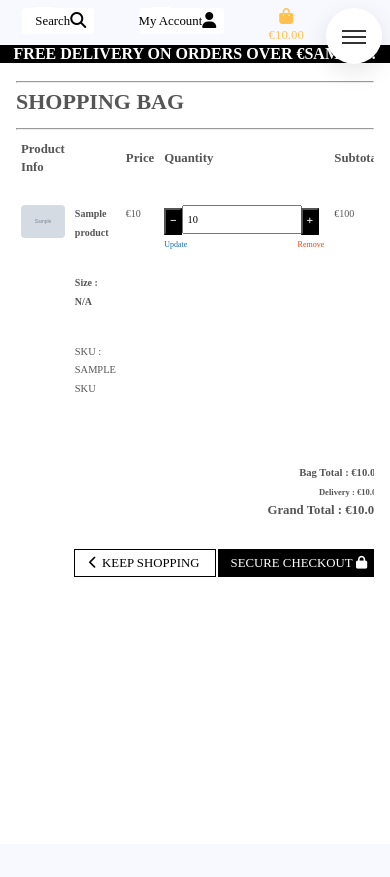
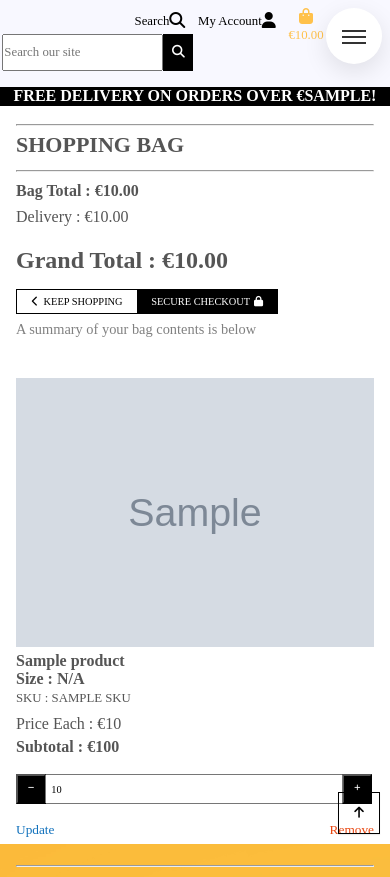
Before and after one commit to Liz-Conway/boutique-ado, a Django app: template bag/templates/bag/bag.html in a window 390 px wide. Before the commit the page ends 577 px from the top, so only its background shows below. Run offline with Django 3.2, Linux system fonts and the light colour scheme; the template is opened without the code that fills it: most values are stand-ins (such as "Sample title", 1, 10 or a date in 2020); grey boxes marked "Sample" are stand-in pictures; some libraries are stand-ins or nearby versions; some web fonts are replaced.

Commit message:
FEAT: Make the bag page responsive
Replace the stupid table with flexbox layout.
Move the Totals section to the top.
Show the Totals section at the bottom for desktop layout.

```diff
--- a/bag/templates/bag/bag.html
+++ b/bag/templates/bag/bag.html
@@ -22,34 +22,58 @@
 		<hr>
 		<div class="bagItems">
 			{% if bag_items %}
-				<div class="tableRoundedResponsive">
-					<table class="tableBag">
-						<thead>
-							<th scope="col">Product Info</th>
-							<th scope="col"></th>
-							<th scope="col">Price</th>
-							<th scope="col">Quantity</th>
-							<th scope="col">Subtotal</th>
-						</thead>
-						<tbody>
+				<div class="bagTotals">
+					<div class="totals">
+						<p><strong>Bag Total :  €{{ grand_total|floatformat:2 }}</strong></p>
+						<p>Delivery :  €{{ delivery|floatformat:2 }}</p>
+						<p class="bagGrandTotal">Grand Total :  €{{ grand_total|floatformat:2 }}</p>
+						{% if free_delivery_delta > 0 %}
+							<p>
+								You could get free delivery by spending just <strong>€{{ free_delivery_delta }}</strong> more!
+							</p>
+						{% endif %}
+					</div>
+					<div class="bagButtons">
+						<a href="{% url 'products' %}" class="btnShopping">
+							<span class="icon">
+								<i class="fas fa-chevron-left"></i>
+							</span>
+							Keep Shopping
+						</a>
+						<a href="{% url 'checkout' %}" class="btnShoppingInverse">
+							Secure Checkout
+							<span class="icon">
+								<i class="fas fa-lock"></i>
+							</span>
+						</a>
+					</div>
+				</div>
+				<div class="bagSummary">A summary of your bag contents is below</div>
+				<div class="bagProducts">
+						<div class="bagProductTitles">
+							<div class="bagProductTitlesInfo">Product Info</div>
+							<div class="bagProductTitlesPrice">Price</div>
+							<div class="bagProductTitlesQty">Quantity</div>
+							<div class="bagProductTitlesSubtotal">SubTotal</div>
+						</div>
 						{% for item in bag_items %}
-								<tr>
-									<td>
-						 				{% if item.product.image %}
-						 					<img class="bagImage" src="{{ item.product.image.url }}" alt="{{ item.product.name }}">
-						 				{% else %}
-						 					<img class="bagImage" src="{{ MEDIA_URL }}noimage.png" alt="{{ item.product.name }}">
-						 				{% endif %}
-									</td>
-									<td>
+							<div class="bagProduct">
+								<div class="bagProductDetail">
+				 					<img class="bagProductImage" alt="{{ item.product.name }}"
+				 						src="{% if item.product.image %}{{ item.product.image.url }}{% else %}{{ MEDIA_URL }}noimage.png{% endif %}" >
+				 					<div class="bagProductDescription">
 											<p><strong>{{ item.product.name }}</strong></p>
 											<p><strong>Size :  {% if item.product.has_sizes %}{{ item.size|upper }}{% else %}N/A{% endif %}</strong></p>
 											<p class="small">SKU :  {{ item.product.sku|upper }}</p>
-									</td>
-									<td>
+				 					</div>
+								</div>
+								<div class="bagProductPrice">
 									<p>€{{ item.product.price }}</p>
-									</td>
-									<td>
+								</div>
+								<div class="bagProductSubtotal">
+									<p>€{{ item.product.price | calculate_subtotal:item.quantity }}</p>
+								</div>
+								<div class="bagProductQuantity">
 										<form method="POST" action="{% url 'adjustBag' item.product_id %}" class="updateForm">
 											{% csrf_token %}
 												<div class="productQuantityInput">
@@ -85,42 +109,10 @@
 											if there are multiple sizes of this item in the bag -->
 											<a class="removeLink" id="remove{{item.product_id}}" data-productSize="{{ item.size }}"><small>Remove</small></a>
 										</div>
-									</td>
-									<td>
-										<p>€{{ item.product.price | calculate_subtotal:item.quantity }}</p>
-									</td>
-								</tr>
+								</div>
+							</div>
+							<hr>
 						{% endfor %}
-							<tr class="tableBagTotals">
-								<td colspan="5">
-									<h5><strong>Bag Total :  €{{ grand_total|floatformat:2 }}</strong></h5>
-									<h6>Delivery :  €{{ delivery|floatformat:2 }}</h6>
-									<h4><strong>Grand Total :  €{{ grand_total|floatformat:2 }}</strong></h4>
-									{% if free_delivery_delta > 0 %}
-										<p>
-											You could get free delivery by spending just <strong>€{{ free_delivery_delta }}</strong> more!
-										</p>
-									{% endif %}
-								</td>
-							</tr>
-							<tr class="tableBagTotals">
-								<td colspan="5" >
-									<a href="{% url 'products' %}" class="btnShopping">
-										<span class="icon">
-											<i class="fas fa-chevron-left"></i>
-										</span>
-										Keep Shopping
-									</a>
-									<a href="{% url 'checkout' %}" class="btnShoppingInverse">
-										Secure Checkout
-										<span class="icon">
-											<i class="fas fa-lock"></i>
-										</span>
-									</a>
-								</td>
-							</tr>
-						</tbody>
-					</table>
 				</div>
 			{% else %}
 				<p>Your bag is empty.</p>
@@ -133,10 +125,17 @@
 			{% endif %}
 		</div>
 	</div>
+	<div class="btnBackToTop">
+	<a id="backToTopLink">
+		<i class="fas fa-arrow-up"></i>
+	</a>
+</div>
+
 {% endblock %}
 
 {% block postloadjs %}
 	{{ block.super }}
 	<script src="{% static 'js/quantity-input.js' %}"></script>
 	<script src="{% static 'js/edit-quantity.js' %}"></script>
+	<script src="{% static 'js/back-to-top.js' %}"></script>
 {% endblock %}
--- a/sass/abstracts/_mixins.sass
+++ b/sass/abstracts/_mixins.sass
@@ -8,6 +8,7 @@
 $directions: up right down left
 
 // Adjusted from https://www.powdertothepeople.tv/2015/06/29/functional-scss/
+// NB Equilateral triangle if base is 0.86 x height
 @mixin arrow($height, $base, $color, $direction)
 	width: 0
 	height: 0
--- a/sass/components/_button.sass
+++ b/sass/components/_button.sass
@@ -125,6 +125,8 @@
 	color: $white
 	cursor: pointer
 	padding: .25rem .5rem
+	height: 3.75rem
+	width: 3.75rem
 
 	&:disabled
 		background-color: $greyHelp
--- a/static/css/style.css
+++ b/static/css/style.css
@@ -411,7 +411,8 @@
       -ms-flex-direction: row;
           flex-direction: row;
   margin-top: 10rem;
-  margin-right: 22rem;
+  margin-right: auto;
+  margin-left: auto;
   display: flex;
   -webkit-box-pack: center;
       -ms-flex-pack: center;
@@ -731,19 +732,207 @@
   margin-bottom: 2rem;
   font-size: 2.75rem;
 }
-.containerBag .bagItems p {
-  font-size: 1.25rem;
-  font-weight: 300;
-  margin-bottom: 4rem;
+.containerBag .bagItems {
+  display: -webkit-box;
+  display: -ms-flexbox;
+  display: flex;
+  -webkit-box-orient: vertical;
+  -webkit-box-direction: normal;
+      -ms-flex-direction: column;
+          flex-direction: column;
+}
+@media only screen and (min-width: 59.375em) {
+  .containerBag .bagItems {
+    -webkit-box-orient: vertical;
+    -webkit-box-direction: reverse;
+        -ms-flex-direction: column-reverse;
+            flex-direction: column-reverse;
+  }
 }
 .containerBag .bagItems p.small {
-  font-size: 1.3rem;
+  font-size: 1.6rem;
 }
 .containerBag .bagImage {
   max-width: 100%;
   height: auto;
   border-radius: 4px;
 }
+@media only screen and (min-width: 59.375em) {
+  .containerBag .bagTotals {
+    -ms-flex-item-align: end;
+        align-self: flex-end;
+  }
+}
+.containerBag .bagTotals p {
+  margin-bottom: 1rem;
+  font-size: 2rem;
+}
+.containerBag .bagTotals .bagGrandTotal {
+  font-weight: 700;
+  font-size: 3rem;
+  margin-top: 3rem;
+  margin-bottom: 3rem;
+}
+.containerBag .bagButtons {
+  font-size: 1.3rem;
+}
+.containerBag .bagSummary {
+  color: #808080;
+  font-size: 1.8rem;
+  margin-top: 1rem;
+  margin-bottom: 5rem;
+}
+@media only screen and (min-width: 59.375em) {
+  .containerBag .bagSummary {
+    display: none;
+  }
+}
+.containerBag .bagProducts p {
+  font-size: 2rem;
+}
+@media only screen and (min-width: 59.375em) {
+  .containerBag .bagProducts p {
+    font-size: 1.6rem;
+  }
+}
+.containerBag .bagProduct {
+  display: -webkit-box;
+  display: -ms-flexbox;
+  display: flex;
+  -webkit-box-orient: vertical;
+  -webkit-box-direction: normal;
+      -ms-flex-direction: column;
+          flex-direction: column;
+  width: 100%;
+}
+@media only screen and (min-width: 59.375em) {
+  .containerBag .bagProduct {
+    -webkit-box-orient: horizontal;
+    -webkit-box-direction: normal;
+        -ms-flex-direction: row;
+            flex-direction: row;
+    -webkit-box-pack: justify;
+        -ms-flex-pack: justify;
+            justify-content: space-between;
+  }
+}
+@media only screen and (min-width: 59.375em) {
+  .containerBag .bagProductDetail {
+    display: -webkit-box;
+    display: -ms-flexbox;
+    display: flex;
+    -webkit-box-orient: horizontal;
+    -webkit-box-direction: normal;
+        -ms-flex-direction: row;
+            flex-direction: row;
+  }
+}
+.containerBag .bagProductPrice {
+  margin-top: 1rem;
+  margin-bottom: 0.5rem;
+}
+.containerBag .bagProductPrice p::before {
+  content: "Price Each :  ";
+}
+@media only screen and (min-width: 59.375em) {
+  .containerBag .bagProductPrice p::before {
+    content: "";
+  }
+}
+@media only screen and (min-width: 59.375em) {
+  .containerBag .bagProductPrice {
+    margin-top: 0;
+  }
+}
+.containerBag .bagProductSubtotal p {
+  font-weight: 700;
+}
+.containerBag .bagProductSubtotal p::before {
+  content: "Subtotal :  ";
+}
+@media only screen and (min-width: 59.375em) {
+  .containerBag .bagProductSubtotal p::before {
+    content: "";
+  }
+}
+@media only screen and (min-width: 59.375em) {
+  .containerBag .bagProductSubtotal {
+    -webkit-box-ordinal-group: 3;
+        -ms-flex-order: 2;
+            order: 2;
+  }
+}
+.containerBag .bagProductQuantity {
+  margin-top: 2rem;
+  margin-bottom: 2rem;
+}
+@media only screen and (min-width: 59.375em) {
+  .containerBag .bagProductQuantity {
+    margin: 0 1rem;
+  }
+}
+.containerBag .bagProductTitles {
+  display: none;
+}
+@media only screen and (min-width: 59.375em) {
+  .containerBag .bagProductTitles {
+    display: -webkit-box;
+    display: -ms-flexbox;
+    display: flex;
+    -webkit-box-orient: horizontal;
+    -webkit-box-direction: normal;
+        -ms-flex-direction: row;
+            flex-direction: row;
+    font-weight: 700;
+    -webkit-box-pack: justify;
+        -ms-flex-pack: justify;
+            justify-content: space-between;
+  }
+}
+.containerBag .bagProductTitlesInfo {
+  width: 50%;
+}
+@media only screen and (min-width: 59.375em) {
+  .containerBag .bagProductTitlesPrice {
+    padding-left: calc(((100vw - 950px) * 6 / 113 * 10) + 20px);
+  }
+}
+@media only screen and (min-width: 66.4375em) {
+  .containerBag .bagProductTitlesPrice {
+    padding-left: calc((1175px - 100vw) * 6 / 113 * 10);
+  }
+}
+@media only screen and (min-width: 75em) {
+  .containerBag .bagProductTitlesPrice {
+    padding-left: 0;
+    margin-left: calc((1300px - 100vw) * -50 / 100);
+  }
+}
+@media only screen and (min-width: 81.25em) {
+  .containerBag .bagProductTitlesPrice {
+    margin-left: 0;
+  }
+}
+@media only screen and (min-width: 85.9375em) {
+  .containerBag .bagProductTitlesPrice {
+    margin-left: calc((100vw - 1375px) * 35 / 125);
+  }
+}
+@media only screen and (min-width: 93.75em) {
+  .containerBag .bagProductTitlesPrice {
+    margin-left: calc((1550px - 100vw) * 20 / 50);
+  }
+}
+@media only screen and (min-width: 96.875em) {
+  .containerBag .bagProductTitlesPrice {
+    margin-left: 0;
+  }
+}
+@media only screen and (min-width: 100em) {
+  .containerBag .bagProductTitlesPrice {
+    margin-left: calc((100vw - 1600px) * -170 / 400);
+  }
+}
 
 .editLinks {
   display: -webkit-box;
@@ -752,9 +941,10 @@
   -webkit-box-pack: justify;
       -ms-flex-pack: justify;
           justify-content: space-between;
+  margin-top: 2rem;
 }
 .editLinks a {
-  font-size: 1.2rem;
+  font-size: 2rem;
   cursor: pointer;
 }
 
@@ -1492,6 +1682,8 @@
   color: #FFFFFF;
   cursor: pointer;
   padding: 0.25rem 0.5rem;
+  height: 3.75rem;
+  width: 3.75rem;
 }
 button[class$="crementQty"]:disabled {
   background-color: #808080;
@@ -1556,20 +1748,17 @@
 
 /*===== END  Search  ===== */
 /*~~~~~~~  Dropdown Menu  ~~~~~~~ */
-/* HTML Nav Styles */
-/* HTML Nav Styles */
+li.navigationItem {
+  min-width: -webkit-fit-content;
+  min-width: -moz-fit-content;
+  min-width: fit-content;
+}
+
 /* HTML Nav Styles */
 menuitem {
-  position: relative;
-  display: block;
-  opacity: 0;
   cursor: pointer;
   z-index: 4000;
 }
-menuitem > menu {
-  position: absolute;
-  pointer-events: none;
-}
 
 menu {
   display: -webkit-box;
@@ -1588,43 +1777,82 @@
 }
 menu.topMenu > menuitem > a {
   padding-left: 0;
-}
-menu > menuitem {
-  pointer-events: all;
-  opacity: 1;
 }
 menu menuitem a {
   white-space: nowrap;
   display: block;
 }
 
-menuitem > menu > menuitem {
-  /* Initially hide the submenu */
-  display: none;
-}
-
-menuitem:hover > menu {
-  pointer-events: initial;
-}
-menuitem:hover > menu > menuitem, menuitem:hover > menu menu:hover > menuitem {
-  /* Show the submenu when its parent is hovered */
-  opacity: 1;
+/*	this is the initial state of all subMenus.
+ * we set it to max-height: 0, and hide the overflowed content. */
+.subMenu {
+  overflow: hidden;
+  max-height: 0;
+  -webkit-transition: all 0.5s ease-out;
+  transition: all 0.5s ease-out;
+  background-color: #999999;
+}
+@media only screen and (min-width: 59.375em) {
+  .subMenu {
+    position: absolute;
+    margin-top: -3rem;
+  }
+}
+.subMenu > menuitem > a {
+  min-width: 50%;
+}
+.subMenu > menuitem > a:hover {
+  background-color: #808080;
+}
+
+.mainMenu {
+  /* Need a bottom margin otherwise the menu is written
+   * on top of the rest of the page */
+}
+@media only screen and (min-width: 59.375em) {
+  .mainMenu {
+    /*	Showing the submenu shoves the rest of the page down
+     * So remove the bottom margin on the main menu to counter-act this */
+  }
+  .mainMenu:hover {
+    margin-bottom: 0;
+  }
+}
+.mainMenu > menuitem > span {
+  white-space: nowrap;
+}
+
+.mainMenu > menuitem > span, .subMenu a {
+  font-size: 2.5rem;
+}
+@media only screen and (min-width: 59.375em) {
+  .mainMenu > menuitem > span, .subMenu a {
+    font-size: 1.6rem;
+  }
+}
+
+/*	when hovering over a .mainMenu item,
+ * display the subMenu inside it.
+ * we're changing the subMenu's max-height from 0 to 200px; */
+.mainMenu menuitem:hover .subMenu {
+  /*	In the mobile view we want the "appearing" submenu to
+   * shove the other main menu items down */
   display: block;
-}
-
-menu > menuitem menuitem menu {
-  -webkit-transform: translateX(100%);
-          transform: translateX(100%);
-  top: 0;
-  right: 0;
-  color: #bada55;
-}
-
-/* User Styles Below Not Required */
-/* User Styles Below Not Required */
-/* User Styles Below Not Required */
+  max-height: 200px;
+  -webkit-transform: translateY(1.3rem);
+          transform: translateY(1.3rem);
+  /*	In the desktop view we want the "appearing" submenu to */
+}
+@media only screen and (min-width: 59.375em) {
+  .mainMenu menuitem:hover .subMenu {
+    position: absolute;
+    margin-top: -3rem;
+    -webkit-transform: translateY(4rem);
+            transform: translateY(4rem);
+  }
+}
+
 menu a {
-  background: #FFFFFF;
   color: #000000;
   min-width: 9rem;
   -webkit-transition: background 0.5s, color 0.5s, -webkit-transform 0.5s;
@@ -1638,110 +1866,40 @@
   padding-bottom: 0.5rem;
   padding-right: 1rem;
   border-radius: 3px;
+}
+
+.mainMenu > menuitem {
   position: relative;
 }
 
-menu a:hover:before {
-  content: "";
-  top: 0;
-  left: 0;
-  position: absolute;
-  background: rgba(0, 0, 0, 0.2);
-  width: 100%;
-  height: 100%;
-}
-
-menu > menuitem > a + menu:after {
+/* Place an arrow underneath the mainMenu text */
+.mainMenu > menuitem::after {
   content: "";
   position: absolute;
-  border: 10px solid transparent;
-  border-top: 10px solid white;
-  left: 12px;
-  top: -27px;
-}
-@media only screen and (min-width: 59.375em) {
-  menu > menuitem > a + menu:after {
-    top: -40px;
-  }
-}
-
-.navigationList menu > menuitem > a + menu:after {
-  top: 6px;
-}
-@media only screen and (min-width: 59.375em) {
-  .navigationList menu > menuitem > a + menu:after {
-    top: -40px;
-  }
-}
-
-menuitem > menu > menuitem > a + menu:after {
-  content: "";
-  position: absolute;
-  border: 10px solid transparent;
-  border-left: 10px solid white;
-  top: 20px;
-  left: -180px;
-  -webkit-transition: opacity 0.6, -webkit-transform 0s;
-  transition: opacity 0.6, -webkit-transform 0s;
-  transition: opacity 0.6, transform 0s;
-  transition: opacity 0.6, transform 0s, -webkit-transform 0s;
-}
-
-.navigationList menu > menuitem > menu {
-  margin-top: -4rem;
-}
-@media only screen and (min-width: 59.375em) {
-  .navigationList menu > menuitem > menu {
-    margin-top: 0;
-  }
-}
-
-menu > menuitem > menu > menuitem {
-  -webkit-transition: opacity 0.6s, -webkit-transform 0.6s;
-  transition: opacity 0.6s, -webkit-transform 0.6s;
-  transition: transform 0.6s, opacity 0.6s;
-  transition: transform 0.6s, opacity 0.6s, -webkit-transform 0.6s;
-  -webkit-transform: translateY(150%);
-          transform: translateY(150%);
+  width: 0;
+  height: 0;
+  border: 8.5px solid transparent;
+  border-top: 10px solid #555;
+  left: 50%;
+  top: 19px;
+}
+@media only screen and (min-width: 59.375em) {
+  .mainMenu > menuitem::after {
+    top: 23px;
+  }
+}
+
+/* For "search" & "My Account" dropdowns */
+.topMenu > menuitem > menu > menuitem {
+  -webkit-transition: opacity 0.6s;
+  transition: opacity 0.6s;
   opacity: 0;
 }
 
-menu > menuitem:hover > menu > menuitem,
-menu > menuitem.hover > menu > menuitem {
-  -webkit-transform: translateY(0%);
-          transform: translateY(0%);
-  opacity: 1;
-}
-
-.navigationList menu > menuitem:hover > menu > menuitem,
-.navigationList menu > menuitem.hover > menu > menuitem {
-  /*For a vertical menu (mobile) - move to the right of the menu list */
-  -webkit-transform: translateX(12.5rem);
-          transform: translateX(12.5rem);
-}
-@media only screen and (min-width: 59.375em) {
-  .navigationList menu > menuitem:hover > menu > menuitem,
-  .navigationList menu > menuitem.hover > menu > menuitem {
-    /*Desktop is a horizontal menu - so do not shift to the right */
-    -webkit-transform: translateX(0%);
-            transform: translateX(0%);
-  }
-}
-
-menuitem > menu > menuitem > menu > menuitem {
-  -webkit-transition: opacity 0.6s, -webkit-transform 0.6s;
-  transition: opacity 0.6s, -webkit-transform 0.6s;
-  transition: transform 0.6s, opacity 0.6s;
-  transition: transform 0.6s, opacity 0.6s, -webkit-transform 0.6s;
-  -webkit-transform: translateX(195px) translateY(0%);
-          transform: translateX(195px) translateY(0%);
-  opacity: 0;
-}
-
-menuitem > menu > menuitem:hover > menu > menuitem,
-menuitem > menu > menuitem.hover > menu > menuitem {
-  -webkit-transform: translateX(0) translateY(0%);
-          transform: translateX(0) translateY(0%);
+.topMenu > menuitem:hover > menu > menuitem,
+.topMenu > menuitem.hover > menu > menuitem {
+  -webkit-transition: opacity 0.6s;
+  transition: opacity 0.6s;
   opacity: 1;
 }
 
@@ -1942,16 +2100,23 @@
 
 /*===== END  Table  ===== */
 /*~~~~~~~  Form  ~~~~~~~ */
-.updateForm {
-  width: 20rem;
+@media only screen and (min-width: 59.375em) {
+  .updateForm {
+    width: 20rem;
+  }
 }
 
 .quantityBox {
-  width: 15rem;
+  /* 7.5rem is twice the width of an increment/decrement button */
+  width: calc(100% - 7.5rem);
   font-size: 1.3rem;
-  height: calc(1.5em + 1.6rem);
+  height: 3.75rem;
   padding: 0.25rem 0.5rem;
   line-height: 1.5;
+  /*	The input box is rendered just above the buttons beside it
+   * so move it down the tiniest bit */
+  -webkit-transform: translateY(2px);
+          transform: translateY(2px);
 }
 
 #paymentForm fieldset {
```
Also changed, not shown: sass/abstracts/_functions.sass (+40 -0 lines), sass/components/_form.sass (+8 -3 lines), sass/pages/_bag.sass (+102 -7 lines), 1 other file. Lines whose indentation alone changed are shown as unchanged.
